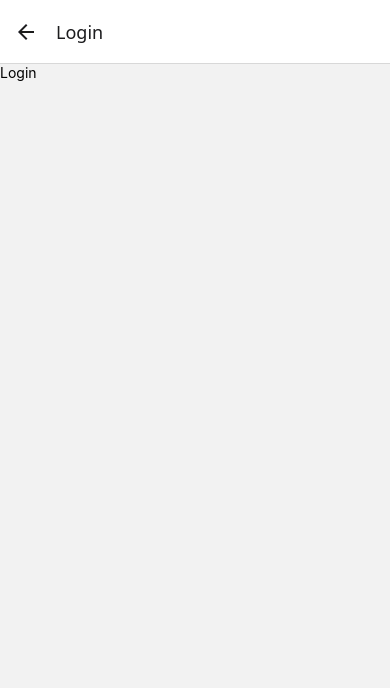
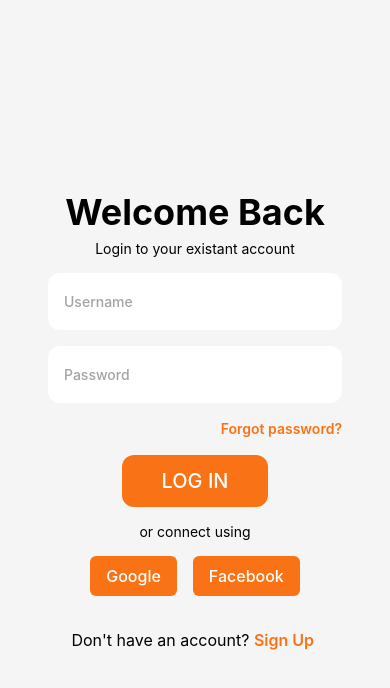
Before and after one commit to Ajaymaurya1008/Bhook, a React Native app: screen /Login in a window 390 px wide. Shown: the top 688 px of the page. Built offline with nearby package versions, Linux system fonts and the light colour scheme; no server answers.

Commit message:
chore : add login and home screen

```diff
--- a/package.json
+++ b/package.json
@@ -10,6 +10,7 @@
     "test": "jest"
   },
   "dependencies": {
+    "@react-navigation/bottom-tabs": "^7.1.3",
     "@react-navigation/native": "^7.0.13",
     "@react-navigation/native-stack": "^7.1.14",
     "@tanstack/react-query": "^5.62.1",
@@ -20,6 +21,7 @@
     "react-native-reanimated": "^3.16.3",
     "react-native-safe-area-context": "^4.14.0",
     "react-native-screens": "^4.3.0",
+    "react-native-vector-icons": "^10.2.0",
     "tailwindcss": "^3.4.16",
     "zustand": "^5.0.1"
   },
@@ -35,6 +37,7 @@
     "@react-native/metro-config": "0.76.3",
     "@react-native/typescript-config": "0.76.3",
     "@types/react": "^18.2.6",
+    "@types/react-native-vector-icons": "^6.4.18",
     "@types/react-test-renderer": "^18.0.0",
     "babel-jest": "^29.6.3",
     "eslint": "^8.19.0",
--- a/src/App.tsx
+++ b/src/App.tsx
@@ -1,20 +1,101 @@
+/* eslint-disable react/no-unstable-nested-components */
 import './style/global.css';
 import React from 'react';
 import {NavigationContainer} from '@react-navigation/native';
 import {createNativeStackNavigator} from '@react-navigation/native-stack';
 import Home from './screens/Home';
 import Login from './screens/Login';
+import {createBottomTabNavigator} from '@react-navigation/bottom-tabs';
+import Profile from './screens/Profile';
+import {QueryClient, QueryClientProvider} from '@tanstack/react-query';
+import Feather from 'react-native-vector-icons/Feather';
+import colors from 'tailwindcss/colors';
+import Search from './screens/Search';
+import Favourites from './screens/Favourites';
 
+const Tab = createBottomTabNavigator();
 const Stack = createNativeStackNavigator();
+
+const queryClient = new QueryClient();
+
+function TabNavigator() {
+  return (
+    <Tab.Navigator
+      screenOptions={{
+        tabBarStyle: {
+          backgroundColor: '#ffffff',
+          height: 60,
+          paddingTop: 5,
+          paddingBottom: 5,
+        },
+        tabBarActiveTintColor: colors.orange[500],
+        tabBarInactiveTintColor: colors.gray[400],
+        tabBarLabelStyle: {
+          display: 'none',
+        },
+      }}>
+      <Tab.Screen
+        options={{
+          headerShown: false,
+          tabBarIcon: ({color}) => (
+            <Feather name="home" size={28} color={color} />
+          ),
+        }}
+        name="Home"
+        component={Home}
+      />
+      <Tab.Screen
+        name="Favourites"
+        component={Favourites}
+        options={{
+          headerShown: false,
+          tabBarIcon: ({color}) => (
+            <Feather name="heart" size={28} color={color} />
+          ),
+        }}
+      />
+      <Tab.Screen
+        name="Search"
+        component={Search}
+        options={{
+          headerShown: false,
+          tabBarIcon: ({color}) => (
+            <Feather name="search" size={28} color={color} />
+          ),
+        }}
+      />
+      <Tab.Screen
+        name="Profile"
+        component={Profile}
+        options={{
+          headerShown: false,
+          tabBarIcon: ({color}) => (
+            <Feather name="user" size={28} color={color} />
+          ),
+        }}
+      />
+    </Tab.Navigator>
+  );
+}
 
 function App(): React.JSX.Element {
   return (
-    <NavigationContainer>
-      <Stack.Navigator initialRouteName="Home">
-        <Stack.Screen name="Home" component={Home} options={{headerShown: false}} />
-        <Stack.Screen name="Login" component={Login} />
-      </Stack.Navigator>
-    </NavigationContainer>
+    <QueryClientProvider client={queryClient}>
+      <NavigationContainer>
+        <Stack.Navigator initialRouteName="TabNaivgator">
+          <Stack.Screen
+            name="TabNaivgator"
+            component={TabNavigator}
+            options={{headerShown: false}}
+          />
+          <Stack.Screen
+            name="Login"
+            component={Login}
+            options={{headerShown: false}}
+          />
+        </Stack.Navigator>
+      </NavigationContainer>
+    </QueryClientProvider>
   );
 }
 
--- /dev/null
+++ b/src/screens/Favourites.tsx
@@ -0,0 +1,10 @@
+import {View, Text} from 'react-native';
+import React from 'react';
+
+export default function Favourites() {
+  return (
+    <View>
+      <Text>Favourites</Text>
+    </View>
+  );
+}
--- a/src/screens/Home.tsx
+++ b/src/screens/Home.tsx
@@ -1,10 +1,91 @@
-import {View, Text} from 'react-native';
+import {View, Text, TextInput, FlatList, TouchableOpacity} from 'react-native';
 import React from 'react';
+import Feather from 'react-native-vector-icons/Feather';
+import Ionicons from 'react-native-vector-icons/Ionicons';
+import axios from 'axios';
+import {useQuery} from '@tanstack/react-query';
+
+const foodCategories = [
+  {
+    id: 1,
+    name: 'Lunch',
+    icon: 'pizza-outline',
+  },
+  {
+    id: 2,
+    name: 'Dinner',
+    icon: 'fast-food-outline',
+  },
+  {
+    id: 3,
+    name: 'Breakfast',
+    icon: 'cafe-outline',
+  },
+  {
+    id: 4,
+    name: 'Snacks',
+    icon: 'nutrition-outline',
+  },
+  {
+    id: 5,
+    name: 'Dessert',
+    icon: 'ice-cream-outline',
+  },
+  {
+    id: 6,
+    name: 'Drinks',
+    icon: 'beer-outline',
+  },
+];
 
 export default function Home() {
+  const getRecipes = async () => {
+    const res = await axios.get('https://dummyjson.com/recipes');
+    return res.data;
+  };
+
+  const {data} = useQuery({
+    queryKey: ['RECIPES'],
+    queryFn: getRecipes,
+  });
+
+  console.log(data);
+
   return (
-    <View>
-      <Text>Home</Text>
+    <View className="flex-1 bg-neutral-100 px-6 pt-16">
+      <Text className="text-4xl font-bold">Hello {'\n'}Abhishek</Text>
+      <Text className="text-xl text-neutral-600 mt-2 font-normal">
+        What do you want to eat ?
+      </Text>
+      <View className="mt-8 px-4 gap-1 bg-neutral-300 justify-center items-center rounded-lg flex-row">
+        <Feather name="search" size={20} color="gray" />
+        <TextInput
+          placeholder="Search"
+          className="flex-1 placeholder:text-lg placeholder:font-semibold placeholder:text-neutral-500"
+        />
+      </View>
+      <FlatList
+        className="mt-8 border"
+        data={foodCategories}
+        horizontal={true}
+        keyExtractor={item => item.id.toString()}
+        ItemSeparatorComponent={Separator}
+        renderItem={({item}) => (
+          <View className="border">
+            <TouchableOpacity
+              key={item.id}
+              className="size-20 justify-center rounded-lg bg-orange-500 items-center">
+              <Ionicons size={50} name={item.icon} color="white" />
+            </TouchableOpacity>
+            <Text className="text-center   border font-medium mt-1 ">{item.name}</Text>
+          </View>
+        )}
+      />
+      <View className="mt-6">
+        <Text>Today's Special</Text>
+      </View>
     </View>
   );
 }
+
+const Separator = () => <View className="w-4" />;
--- a/src/screens/Login.tsx
+++ b/src/screens/Login.tsx
@@ -1,10 +1,50 @@
-import {View, Text} from 'react-native';
+import {View, Text, TextInput, TouchableOpacity} from 'react-native';
 import React from 'react';
 
 export default function Login() {
   return (
-    <View>
-      <Text>Login</Text>
+    <View className="flex-1 bg-neutral-100 items-center justify-center px-4">
+      <View className="gap-2">
+        <Text className="text-center text-4xl font-bold">Welcome Back</Text>
+        <Text className="text-center font-normal">
+          Login to your existant account
+        </Text>
+      </View>
+      <View className="w-full px-8">
+        <TextInput
+          placeholder="Username"
+          className="mt-4 w-full placeholder:font-medium placeholder:text-neutral-400 rounded-xl px-4 py-5 bg-white"
+        />
+        <TextInput
+          placeholder="Password"
+          secureTextEntry={true}
+          className="mt-4 w-full placeholder:font-medium placeholder:text-neutral-400 rounded-xl px-4 py-5 bg-white"
+        />
+      </View>
+      <Text className="mt-4 text-sm font-semibold text-orange-500 text-right px-8 w-full">
+        Forgot password?
+      </Text>
+      <TouchableOpacity className="py-3 px-10 bg-orange-500 justify-center items-center rounded-xl mt-4">
+        <Text className="text-white text-center font-medium text-xl">
+          LOG IN
+        </Text>
+      </TouchableOpacity>
+      <Text className="mt-4">or connect using</Text>
+      <View className="flex-row gap-4">
+        <TouchableOpacity className="py-2 px-4 justify-center items-center bg-orange-500 rounded-md mt-4">
+          <Text className="text-white text-center font-medium text-base">
+            Google
+          </Text>
+        </TouchableOpacity>
+        <TouchableOpacity className="py-2 px-4 justify-center items-center bg-orange-500 rounded-md mt-4">
+          <Text className="text-white text-center font-medium text-base">
+            Facebook
+          </Text>
+        </TouchableOpacity>
+      </View>
+      <Text className="mt-8 text-base">
+        Don't have an account? <Text className="text-orange-500 font-semibold">Sign Up</Text>{' '}
+      </Text>
     </View>
   );
 }
--- /dev/null
+++ b/src/screens/Profile.tsx
@@ -0,0 +1,10 @@
+import {View, Text} from 'react-native';
+import React from 'react';
+
+export default function Profile() {
+  return (
+    <View>
+      <Text>Profile</Text>
+    </View>
+  );
+}
--- /dev/null
+++ b/src/screens/Search.tsx
@@ -0,0 +1,10 @@
+import {View, Text} from 'react-native';
+import React from 'react';
+
+export default function Search() {
+  return (
+    <View>
+      <Text>Search</Text>
+    </View>
+  );
+}
```
Also changed, not shown: 1 other file (tests, documents, lock files or other folders).
